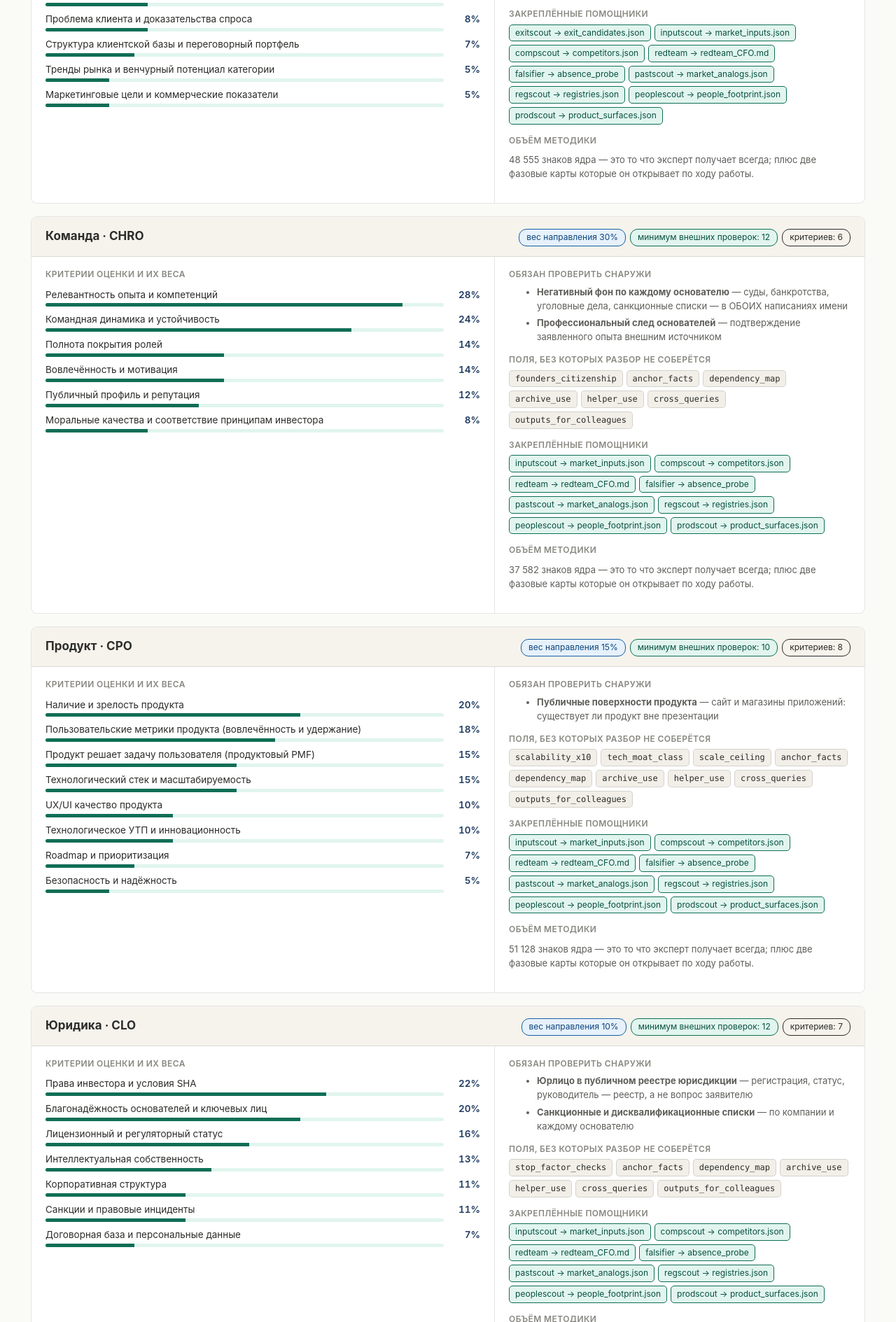
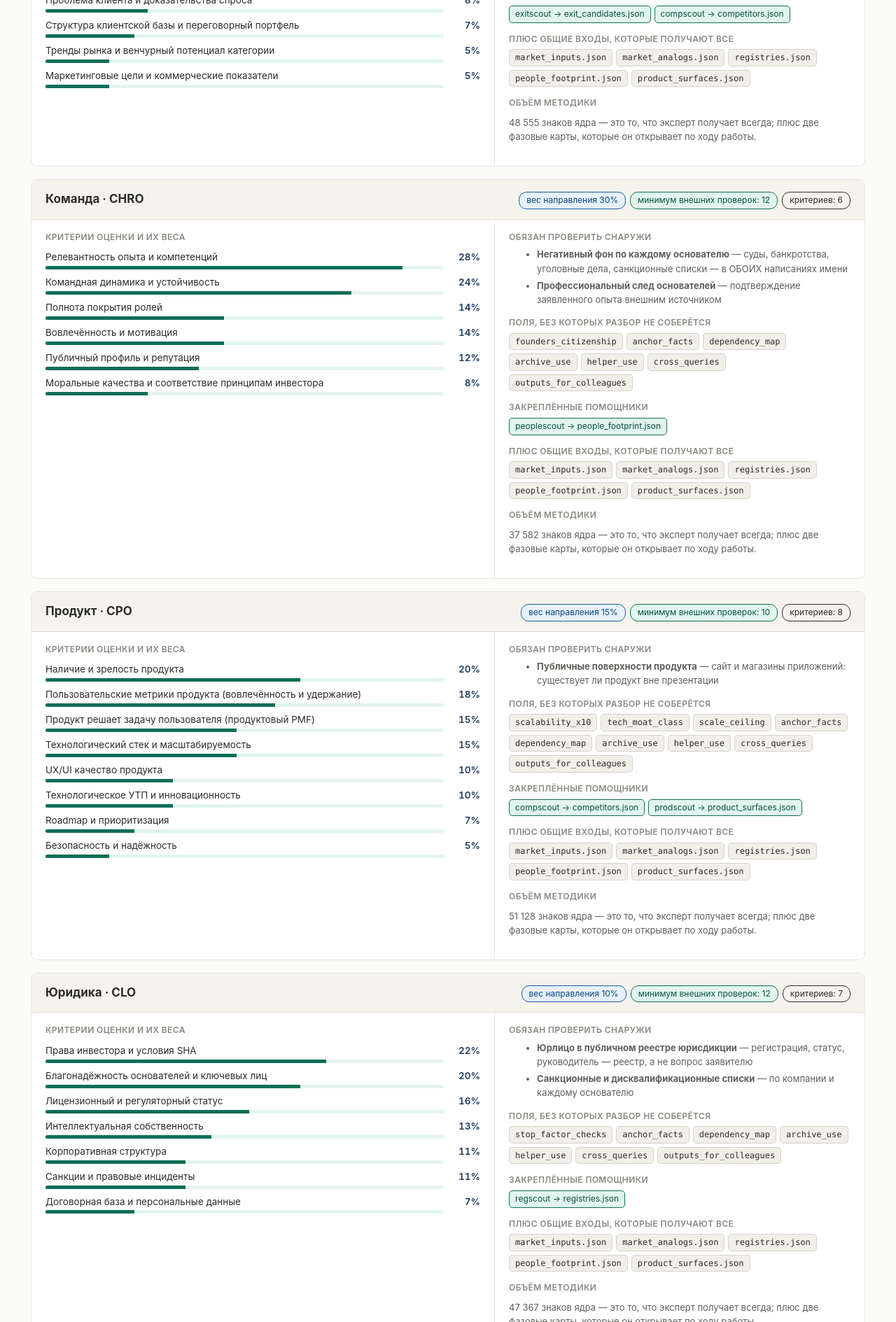
Before and after one commit to bmyrzabek/bmyrzabek.github.io, a plain HTML site: page pages/activat-engines-detail/index.html in a window 1280 px wide. Shown: the part 4509-6398 px from the top of the page at 70% size. Drawn offline with Linux system fonts and the light colour scheme.

Commit message:
Детальная схема: верное закрепление помощников за ролями
Владелец помощника координатора записан регуляркой со всеми ролями сразу,
и наивная проверка вхождения приписывала каждого помощника каждой роли:
у CHRO выходило восемь вместо одного. Плюс отдельной строкой — общие
входы, которые получают все роли.

Co-Authored-By: Claude Opus 5 <noreply@anthropic.com>

```diff
--- a/pages/activat-engines-detail/index.html
+++ b/pages/activat-engines-detail/index.html
@@ -336,16 +336,10 @@ table.crit td.wt{text-align:right;width:52px;color:#1e3a5f;font-weight:600;font-
 </div>
 <div class="lbl">закреплённые помощники</div><div class="chips">
 <span class="chip h">finscout → finmodel_drivers_draft.json</span>
-<span class="chip h">inputscout → market_inputs.json</span>
-<span class="chip h">compscout → competitors.json</span>
 <span class="chip h">redteam → redteam_CFO.md</span>
-<span class="chip h">falsifier → absence_probe</span>
-<span class="chip h">pastscout → market_analogs.json</span>
-<span class="chip h">regscout → registries.json</span>
-<span class="chip h">peoplescout → people_footprint.json</span>
-<span class="chip h">prodscout → product_surfaces.json</span>
 </div>
-<div class="lbl">объём методики</div><p class="muted">49 618 знаков ядра — это то  что эксперт получает всегда; плюс две фазовые карты  которые он открывает по ходу работы.</p>
+<div class="lbl">плюс общие входы, которые получают все</div><div class="chips"><span class="chip">market_inputs.json</span><span class="chip">market_analogs.json</span><span class="chip">registries.json</span><span class="chip">people_footprint.json</span><span class="chip">product_surfaces.json</span></div>
+<div class="lbl">объём методики</div><p class="muted">49 618 знаков ядра — это то, что эксперт получает всегда; плюс две фазовые карты, которые он открывает по ходу работы.</p>
 </div></div></div>
 <div class="rolecard" id="r-CMO">
 <div class="rolehead"><b>Рынок · CMO</b><div><span class="pill p-w">вес направления 25%</span><span class="pill p-f">минимум внешних проверок: 12</span><span class="pill">критериев: 11</span></div></div>
@@ -383,16 +377,10 @@ table.crit td.wt{text-align:right;width:52px;color:#1e3a5f;font-weight:600;font-
 </div>
 <div class="lbl">закреплённые помощники</div><div class="chips">
 <span class="chip h">exitscout → exit_candidates.json</span>
-<span class="chip h">inputscout → market_inputs.json</span>
 <span class="chip h">compscout → competitors.json</span>
-<span class="chip h">redteam → redteam_CFO.md</span>
-<span class="chip h">falsifier → absence_probe</span>
-<span class="chip h">pastscout → market_analogs.json</span>
-<span class="chip h">regscout → registries.json</span>
-<span class="chip h">peoplescout → people_footprint.json</span>
-<span class="chip h">prodscout → product_surfaces.json</span>
 </div>
-<div class="lbl">объём методики</div><p class="muted">48 555 знаков ядра — это то  что эксперт получает всегда; плюс две фазовые карты  которые он открывает по ходу работы.</p>
+<div class="lbl">плюс общие входы, которые получают все</div><div class="chips"><span class="chip">market_inputs.json</span><span class="chip">market_analogs.json</span><span class="chip">registries.json</span><span class="chip">people_footprint.json</span><span class="chip">product_surfaces.json</span></div>
+<div class="lbl">объём методики</div><p class="muted">48 555 знаков ядра — это то, что эксперт получает всегда; плюс две фазовые карты, которые он открывает по ходу работы.</p>
 </div></div></div>
 <div class="rolecard" id="r-CHRO">
 <div class="rolehead"><b>Команда · CHRO</b><div><span class="pill p-w">вес направления 30%</span><span class="pill p-f">минимум внешних проверок: 12</span><span class="pill">критериев: 6</span></div></div>
@@ -420,16 +408,10 @@ table.crit td.wt{text-align:right;width:52px;color:#1e3a5f;font-weight:600;font-
 <span class="chip">outputs_for_colleagues</span>
 </div>
 <div class="lbl">закреплённые помощники</div><div class="chips">
-<span class="chip h">inputscout → market_inputs.json</span>
-<span class="chip h">compscout → competitors.json</span>
-<span class="chip h">redteam → redteam_CFO.md</span>
-<span class="chip h">falsifier → absence_probe</span>
-<span class="chip h">pastscout → market_analogs.json</span>
-<span class="chip h">regscout → registries.json</span>
 <span class="chip h">peoplescout → people_footprint.json</span>
-<span class="chip h">prodscout → product_surfaces.json</span>
 </div>
-<div class="lbl">объём методики</div><p class="muted">37 582 знаков ядра — это то  что эксперт получает всегда; плюс две фазовые карты  которые он открывает по ходу работы.</p>
+<div class="lbl">плюс общие входы, которые получают все</div><div class="chips"><span class="chip">market_inputs.json</span><span class="chip">market_analogs.json</span><span class="chip">registries.json</span><span class="chip">people_footprint.json</span><span class="chip">product_surfaces.json</span></div>
+<div class="lbl">объём методики</div><p class="muted">37 582 знаков ядра — это то, что эксперт получает всегда; плюс две фазовые карты, которые он открывает по ходу работы.</p>
 </div></div></div>
 <div class="rolecard" id="r-CPO">
 <div class="rolehead"><b>Продукт · CPO</b><div><span class="pill p-w">вес направления 15%</span><span class="pill p-f">минимум внешних проверок: 10</span><span class="pill">критериев: 8</span></div></div>
@@ -460,16 +442,11 @@ table.crit td.wt{text-align:right;width:52px;color:#1e3a5f;font-weight:600;font-
 <span class="chip">outputs_for_colleagues</span>
 </div>
 <div class="lbl">закреплённые помощники</div><div class="chips">
-<span class="chip h">inputscout → market_inputs.json</span>
 <span class="chip h">compscout → competitors.json</span>
-<span class="chip h">redteam → redteam_CFO.md</span>
-<span class="chip h">falsifier → absence_probe</span>
-<span class="chip h">pastscout → market_analogs.json</span>
-<span class="chip h">regscout → registries.json</span>
-<span class="chip h">peoplescout → people_footprint.json</span>
 <span class="chip h">prodscout → product_surfaces.json</span>
 </div>
-<div class="lbl">объём методики</div><p class="muted">51 128 знаков ядра — это то  что эксперт получает всегда; плюс две фазовые карты  которые он открывает по ходу работы.</p>
+<div class="lbl">плюс общие входы, которые получают все</div><div class="chips"><span class="chip">market_inputs.json</span><span class="chip">market_analogs.json</span><span class="chip">registries.json</span><span class="chip">people_footprint.json</span><span class="chip">product_surfaces.json</span></div>
+<div class="lbl">объём методики</div><p class="muted">51 128 знаков ядра — это то, что эксперт получает всегда; плюс две фазовые карты, которые он открывает по ходу работы.</p>
 </div></div></div>
 <div class="rolecard" id="r-CLO">
 <div class="rolehead"><b>Юридика · CLO</b><div><span class="pill p-w">вес направления 10%</span><span class="pill p-f">минимум внешних проверок: 12</span><span class="pill">критериев: 7</span></div></div>
@@ -498,16 +475,10 @@ table.crit td.wt{text-align:right;width:52px;color:#1e3a5f;font-weight:600;font-
 <span class="chip">outputs_for_colleagues</span>
 </div>
 <div class="lbl">закреплённые помощники</div><div class="chips">
-<span class="chip h">inputscout → market_inputs.json</span>
-<span class="chip h">compscout → competitors.json</span>
-<span class="chip h">redteam → redteam_CFO.md</span>
-<span class="chip h">falsifier → absence_probe</span>
-<span class="chip h">pastscout → market_analogs.json</span>
 <span class="chip h">regscout → registries.json</span>
-<span class="chip h">peoplescout → people_footprint.json</span>
-<span class="chip h">prodscout → product_surfaces.json</span>
 </div>
-<div class="lbl">объём методики</div><p class="muted">47 367 знаков ядра — это то  что эксперт получает всегда; плюс две фазовые карты  которые он открывает по ходу работы.</p>
+<div class="lbl">плюс общие входы, которые получают все</div><div class="chips"><span class="chip">market_inputs.json</span><span class="chip">market_analogs.json</span><span class="chip">registries.json</span><span class="chip">people_footprint.json</span><span class="chip">product_surfaces.json</span></div>
+<div class="lbl">объём методики</div><p class="muted">47 367 знаков ядра — это то, что эксперт получает всегда; плюс две фазовые карты, которые он открывает по ходу работы.</p>
 </div></div></div>
 <h2 id="helpers">3 · Помощники и их границы</h2>
 <p>Помощник приносит проверяемые факты и <strong>не даёт оценок</strong> — граница проходит там же, где ответственность за балл. Каждый пишет ровно один файл, и пишет его <em>до</em> того, как вернёт ответ: иначе работа живёт только в его памяти и гибнет при обрыве связи.</p>
```
